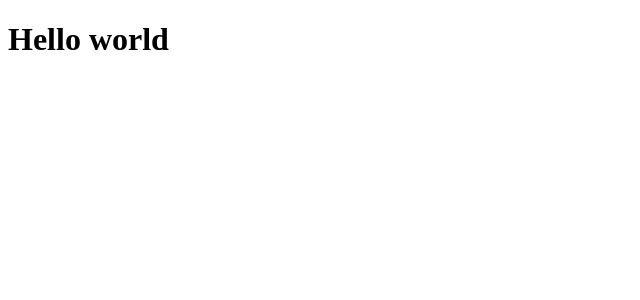
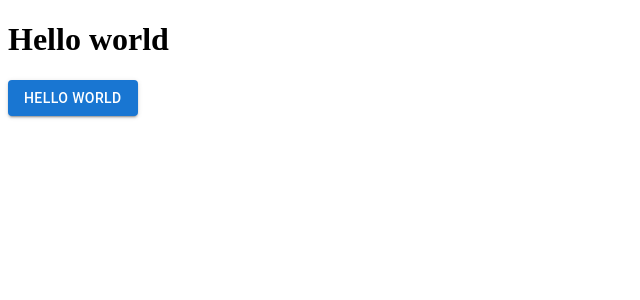
Before and after one commit to jmelo-435/react_OpenAI_brand_generator, a React (Create React App) app in the folder brand-generator-frontend/: page / in a window 1280 px wide. Shown: the top 300 px of the page, without its empty margins (0-640 px from the left). Built offline with nearby package versions, Linux system fonts and the light colour scheme.

Commit message:
Adds Mateiral Design Components library
Signed-off-by: Jeferson Melo <jeferosnmedeiros000@gmail.com>

```diff
--- a/brand-generator-frontend/src/App.js
+++ b/brand-generator-frontend/src/App.jsx
@@ -1,4 +1,4 @@
-
+import Button from "@mui/material/Button";
 
 function App() {
   return (
@@ -6,6 +6,7 @@
       <header className="App-header">
         <h1>Hello world</h1>
       </header>
+        <Button variant="contained">Hello World</Button>
     </div>
   );
 }
--- a/brand-generator-frontend/src/index.js
+++ b/brand-generator-frontend/src/index.js
@@ -1,6 +1,6 @@
 import React from 'react';
 import ReactDOM from 'react-dom/client';
-import App from './App';
+import App from './App.jsx';
 import reportWebVitals from './reportWebVitals';
 
 const root = ReactDOM.createRoot(document.getElementById('root'));
```
Also changed, not shown: brand-generator-frontend/package.json (+7 -0 lines), 1 other file (tests, documents, lock files or other folders).
